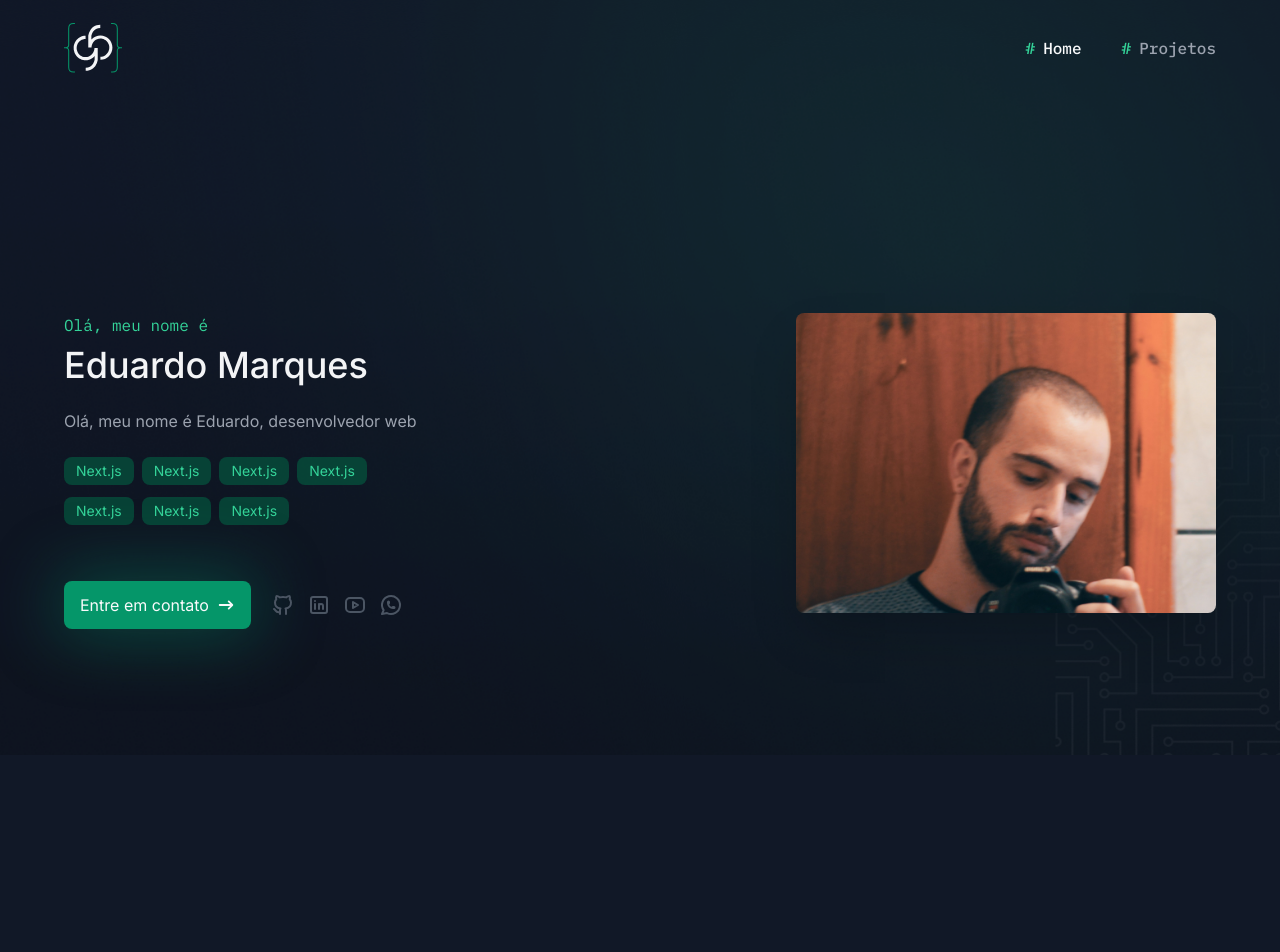
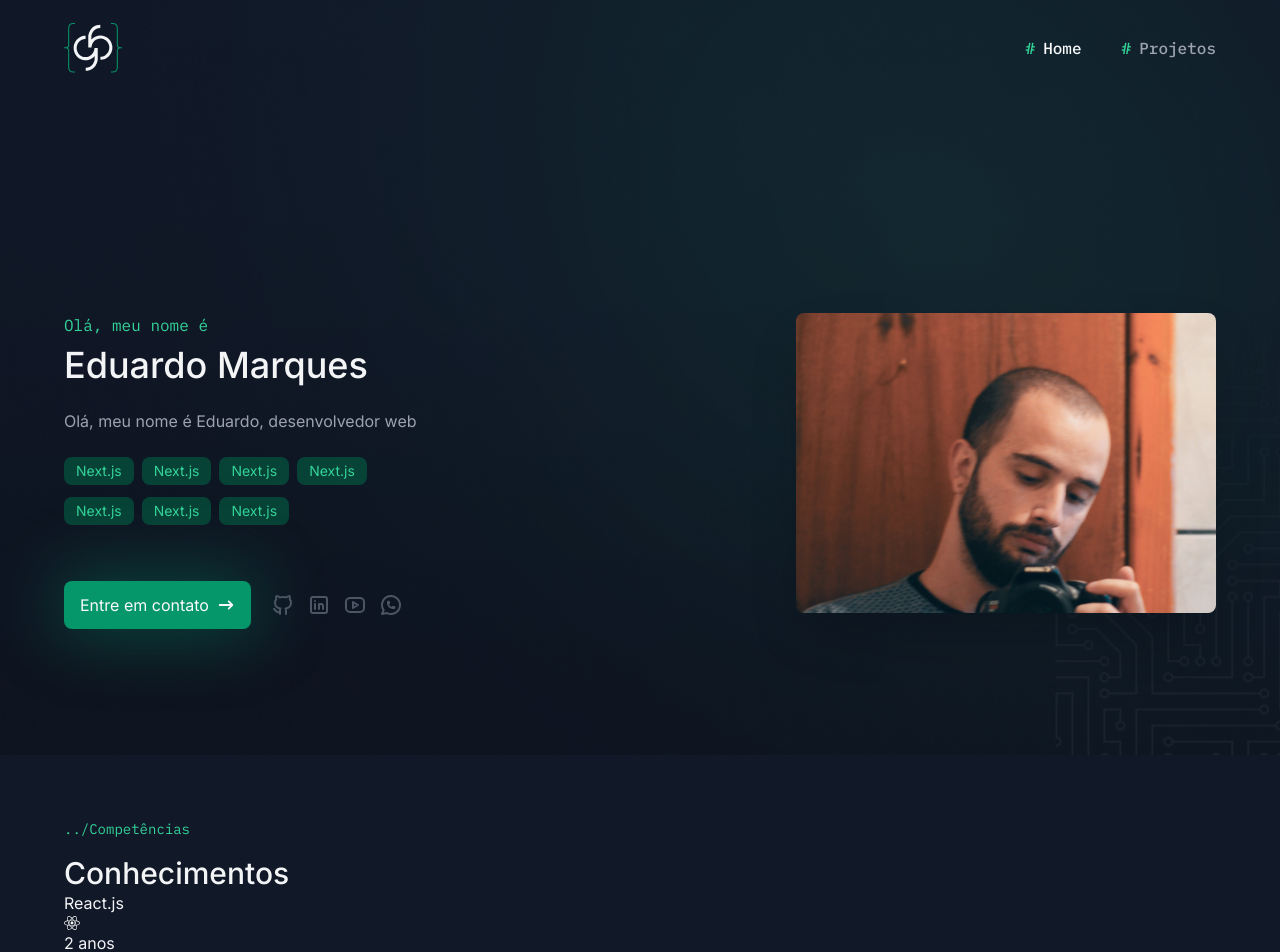
Before and after one commit to EduCostam/Port-use-T, a Next.js app: page / in a window 1280 px wide. Shown: the top 952 px of the page. Before the commit the page ends 800 px from the top, so only its background shows below. Built offline with nearby package versions, Linux system fonts and the light colour scheme.

Commit message:
Composição de outrapagina

```diff
--- a/app/components/pages/home/known-techs/index.tsx
+++ b/app/components/pages/home/known-techs/index.tsx
@@ -1,7 +1,21 @@
 import { SectionTitle } from "@/app/components/section-title";
+import { KnownTech } from "./known-tech";
+import { FaReact } from "react-icons/fa";
 
 export const KnownTechs = () => {
-  <section className="container py-16">
-    <SectionTitle subtitle="Competências" title="Conhecimentos" />
-  </section>;
+  return (
+    <section className="container py-16">
+      <SectionTitle subtitle="Competências" title="Conhecimentos" />
+
+      <div>
+        <KnownTech
+          tech={{
+            icon: <FaReact />,
+            startDate: "2022-06-06",
+            name: "React.js",
+          }}
+        />
+      </div>
+    </section>
+  );
 };
--- /dev/null
+++ b/app/components/pages/home/known-techs/known-tech.tsx
@@ -0,0 +1,27 @@
+import { getRelativeTimeString } from "@/app/utils/get-relative-times";
+import { ReactNode } from "react";
+
+type KnownTechProps = {
+  tech: {
+    icon: ReactNode;
+    name: string;
+    startDate: string;
+  };
+};
+
+export const KnownTech = ({ tech }: KnownTechProps) => {
+  const relativeTime = getRelativeTimeString(
+    new Date(tech.startDate),
+    "pt-BR"
+  ).replace("há ", " ");
+  return (
+    <div>
+      <div>
+        <p>{tech.name}</p>
+        {tech.icon}
+      </div>
+
+      <span>{relativeTime}</span>
+    </div>
+  );
+};
--- a/app/page.tsx
+++ b/app/page.tsx
@@ -1,9 +1,11 @@
 import { HeroSection } from "./components/pages/home/hero-section";
+import { KnownTechs } from "./components/pages/home/known-techs";
 
 export default async function Home() {
   return (
     <>
       <HeroSection />
+      <KnownTechs />
     </>
   );
 }
--- /dev/null
+++ b/app/utils/get-relative-times.ts
@@ -0,0 +1,50 @@
+/**
+ * Convert a date to a relative time string, such as
+ * "a minute ago", "in 2 hours", "yesterday", "3 months ago", etc.
+ * using Intl.RelativeTimeFormat
+ */
+export function getRelativeTimeString(
+  date: Date | number,
+  lang = navigator.language
+): string {
+  // Allow dates or times to be passed
+  const timeMs = typeof date === "number" ? date : date.getTime();
+
+  // Get the amount of seconds between the given date and now
+  const deltaSeconds = Math.round((timeMs - Date.now()) / 1000);
+
+  // Array reprsenting one minute, hour, day, week, month, etc in seconds
+  const cutoffs = [
+    60,
+    3600,
+    86400,
+    86400 * 7,
+    86400 * 30,
+    86400 * 365,
+    Infinity,
+  ];
+
+  // Array equivalent to the above but in the string representation of the units
+  const units: Intl.RelativeTimeFormatUnit[] = [
+    "second",
+    "minute",
+    "hour",
+    "day",
+    "week",
+    "month",
+    "year",
+  ];
+
+  // Grab the ideal cutoff unit
+  const unitIndex = cutoffs.findIndex(
+    (cutoff) => cutoff > Math.abs(deltaSeconds)
+  );
+
+  // Get the divisor to divide from the seconds. E.g. if our unit is "day" our divisor
+  // is one day in seconds, so we can divide our seconds by this to get the # of days
+  const divisor = unitIndex ? cutoffs[unitIndex - 1] : 1;
+
+  // Intl.RelativeTimeFormat do its magic
+  const rtf = new Intl.RelativeTimeFormat(lang, { numeric: "auto" });
+  return rtf.format(Math.floor(deltaSeconds / divisor), units[unitIndex]);
+}
```
